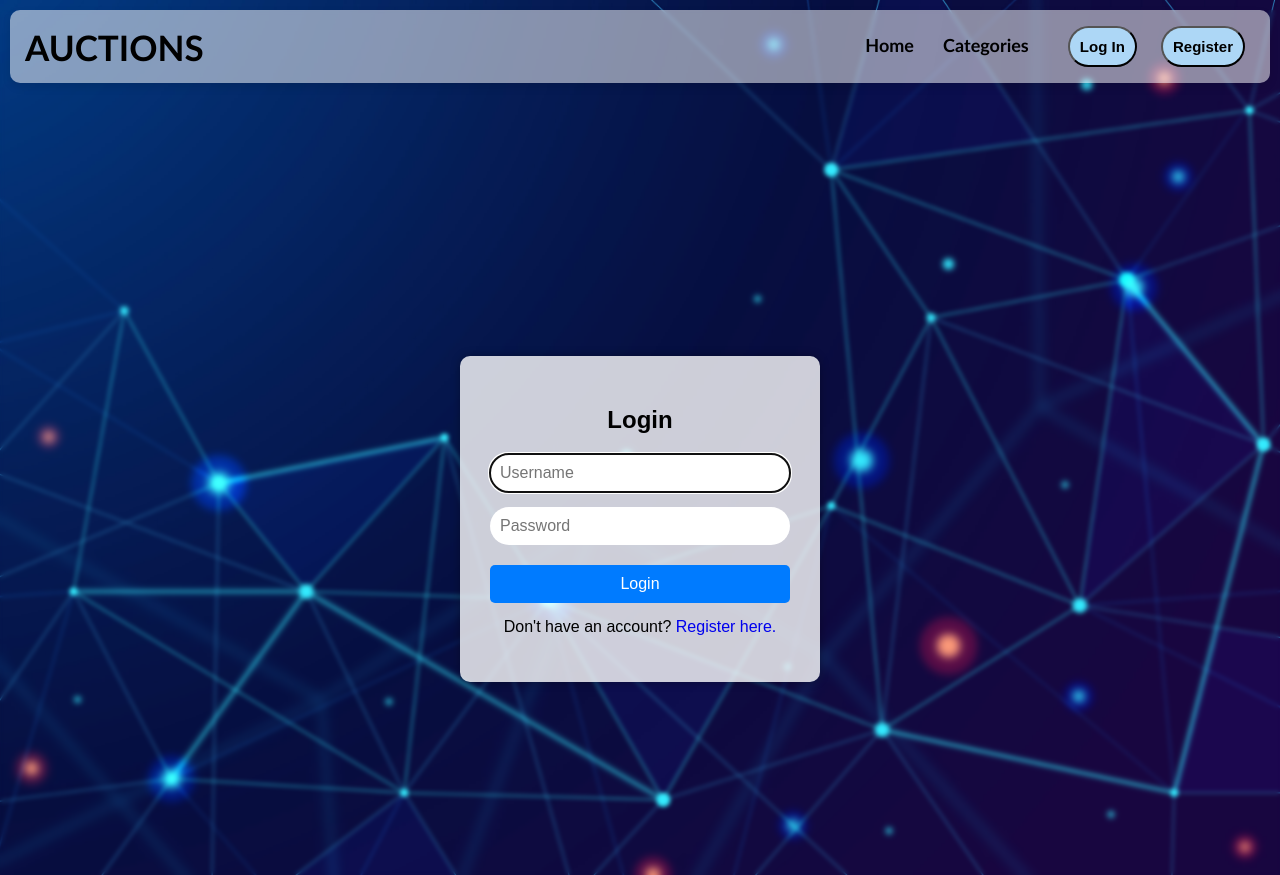
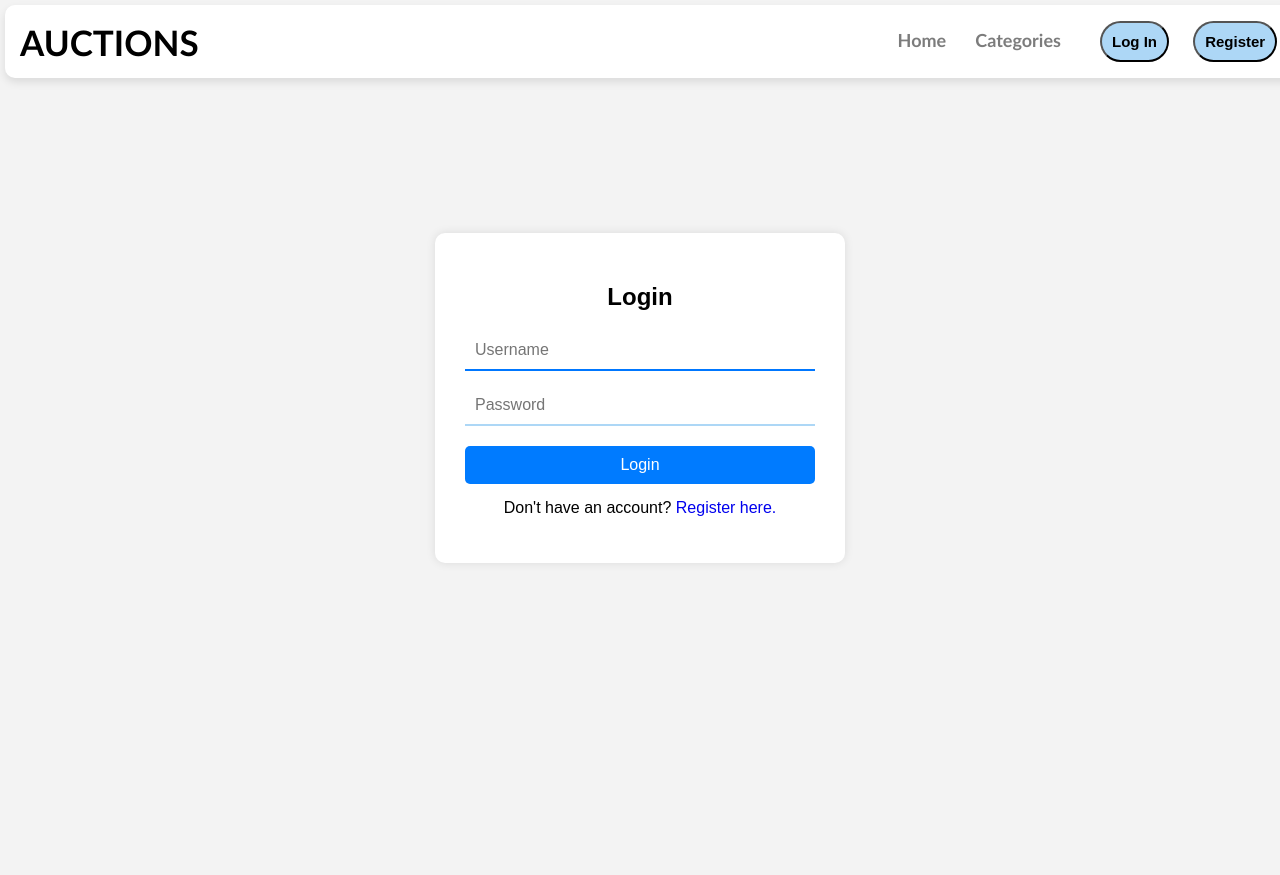
Before and after one commit to om762/Web-Learning, a Django app: page /login in a window 1280 px wide. After the commit the page ends 516 px from the top, so only its background shows below. Run offline with Django 5.2, Linux system fonts and the light colour scheme.

Commit message:
Project: Commerse State: Perfect Next: Add css in form Registation filed

```diff
--- a/Projects/commerce/auctions/static/auctions/index.css
+++ b/Projects/commerce/auctions/static/auctions/index.css
@@ -53,7 +53,7 @@
 }
 
 .card-image {
-    width: 300px;
+    width: 100%;
     height: 200px;
     overflow: hidden;
 }
--- a/Projects/commerce/auctions/static/auctions/login.css
+++ b/Projects/commerce/auctions/static/auctions/login.css
@@ -1,33 +1,5 @@
 body {
-    font-family: Arial, sans-serif;
-    margin: 0;
-    padding: 0;
-    backdrop-filter: blur(2px);
-    background-image: url('images/bg.jpg');
     background-size: cover;
-}
-
-.navbar{
-    border-radius: 10px;
-    background: rgba(255, 255, 255, 0.8);
-    font-family: sans-serif;
-    margin: 10px;
-    padding-right: 15px;
-    padding-left: 15px;
-}
-
-.navbar{
-    border-radius: 10px;
-    position: static;
-    top: 0px;
-    left: 0px;
-    width: auto;
-    z-index: 2;
-    background: rgba(255, 255, 255, 0.521);
-    font-family: sans-serif;
-    padding-right: 15px;
-    padding-left: 15px;
-    box-shadow: 0 4px 8px rgba(0, 0, 0, 0.1);
 }
 
 .login-body{
@@ -37,15 +9,15 @@ body {
     display: flex;
     justify-content: center;
     align-items: center;
-    height: 89vh;
+    height: 97vh;
 }
 
 .login-container {
-    background-color: rgba(255, 255, 255, 0.8);
+    background-color: rgb(255, 255, 255);
     padding: 30px;
     border-radius: 10px;
-    box-shadow: 0px 0px 10px rgba(0, 0, 0, 0.3);
-    width: 300px;
+    box-shadow: 0px 0px 10px rgba(0, 0, 0, 0.1);
+    width: 350px;
 }
 
 .login-container h2 {
@@ -58,9 +30,17 @@ body {
     width: calc(100% - 20px);
     padding: 10px;
     margin-bottom: 15px;
+    font-size: 16px;
     border: none;
-    border-radius: 50px;
-    font-size: 16px;
+    border-bottom: 2px solid #add7f6ff;
+    transition: border-color 0.1s ease;
+}
+
+.login-container input[type="text"]:focus-visible,
+.login-container input[type="password"]:focus-visible {
+    border: none;
+    outline: none;
+    border-bottom: 2px solid #0077ff;
 }
 
 .login-container input[type="password"]{
@@ -87,3 +67,6 @@ body {
     margin-top: 15px;
     text-align: center;
 }
+.content {
+    margin-top: 0px;
+}
--- a/Projects/commerce/auctions/static/auctions/styles.css
+++ b/Projects/commerce/auctions/static/auctions/styles.css
@@ -24,7 +24,7 @@ body {
     width: 99%;
     z-index: 2;
     border-radius: 10px;
-    background: rgba(255, 255, 255, 0.521);
+    background: rgb(255, 255, 255);
     font-family: sans-serif;
     padding-right: 15px;
     padding-left: 15px;
@@ -50,10 +50,14 @@ li{
 }
 
 .nav-item a{
-    color: rgb(0, 0, 0);
+    color: rgba(0, 0, 0, 0.514);
     font-size: 18px;
     font-weight: bold;
     margin-right: 25px;
+}
+
+.nav-item a:hover{
+    color: #0077ff;
 }
 
 .nav-button{
--- a/Projects/commerce/auctions/templates/auctions/layout.html
+++ b/Projects/commerce/auctions/templates/auctions/layout.html
@@ -3,6 +3,7 @@
 <!DOCTYPE html>
 <html lang="en">
 <head>
+    <meta name="viewport" content="width=device-width, initial-scale=1.0">
     <title>{% block title %}Auctions{% endblock %}</title>
     <link href="{% static 'auctions/styles.css' %}" rel="stylesheet">
     {% block meta_data %}{% endblock meta_data %}
--- a/Projects/commerce/auctions/templates/auctions/login.html
+++ b/Projects/commerce/auctions/templates/auctions/login.html
@@ -12,7 +12,7 @@
         <h2>Login</h2>
         <form action="{% url 'login' %}" method="post">
             {% csrf_token %}
-            <input autofocus type="text" name="username" placeholder="Username" required>
+            <input autofocus type="text" name="username" placeholder="Username" autocomplete="off" required>
             <input type="password" name="password" placeholder="Password" required>
             {% if message %}
             <div>{{ message }}</div>
```
Also changed, not shown: Projects/commerce/db.sqlite3.
